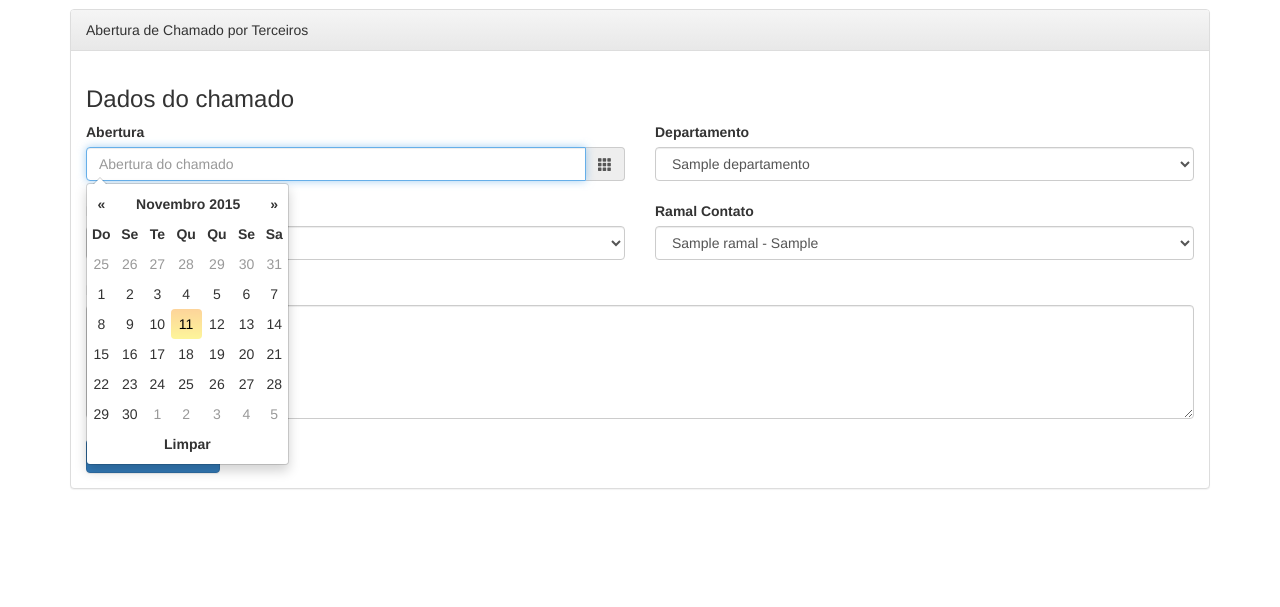
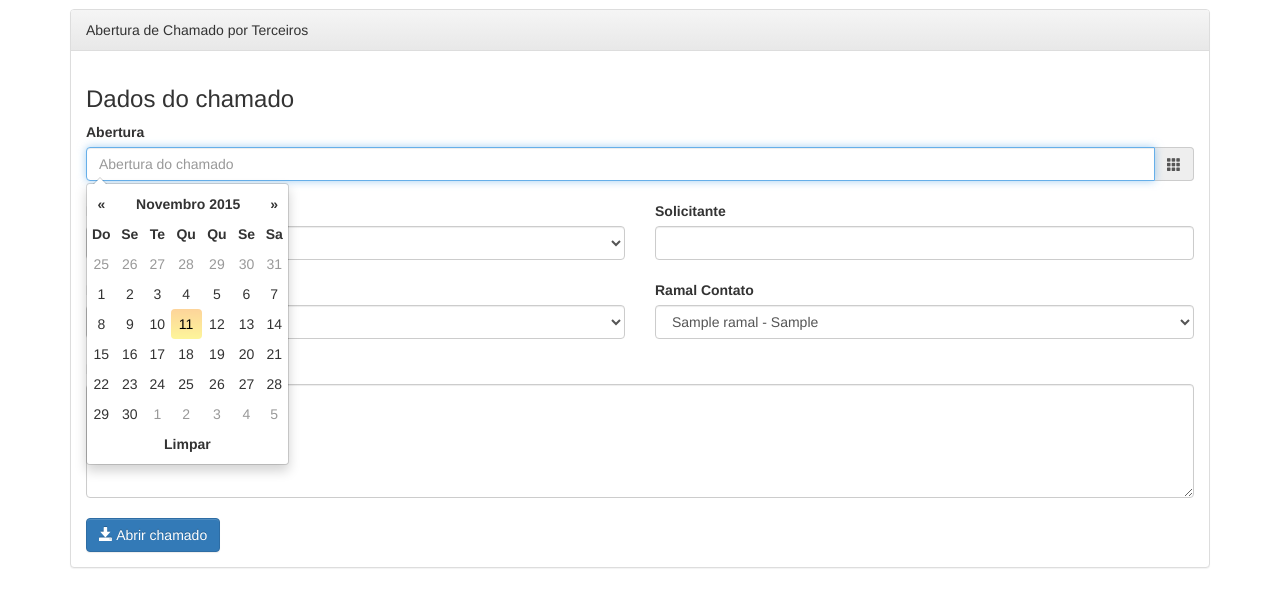
Before and after one commit to aleodoni/chamados, a Django app: page /telefonia/chamado_terceiro/ in a window 1280 px wide. Shown: the part 51-658 px from the top of the page. Run offline with Django 3.2, Linux system fonts and the light colour scheme; tables that the repository leaves empty hold one stand-in row (values such as "Sample post"); some libraries are stand-ins or nearby versions.

Commit message:
adicionado campo texto solicitante no chamado

```diff
--- a/telefonia/forms.py
+++ b/telefonia/forms.py
@@ -38,7 +38,7 @@ class TrocaForm(forms.ModelForm):
 class ChamadoTerceiroForm(forms.ModelForm):
 	class Meta:
 		model = Chamado
-		fields = ('id', 'abertura', 'departamento', 'ramal_atendimento', 'ramal_contato', 'problema')
+		fields = ('id', 'abertura', 'departamento', 'ramal_atendimento', 'ramal_contato', 'problema', 'solicitante')
 
 	id = forms.CharField(widget=forms.HiddenInput)
 	departamento = forms.ModelChoiceField(queryset=Departamento.objects.all(), empty_label=None)
--- a/telefonia/models.py
+++ b/telefonia/models.py
@@ -1,6 +1,7 @@
 # -*- coding: utf-8 -*-
 
 from django.db import models
+from django.conf import settings
 
 #--------------------------------------------------------------------------------------
 class Departamento(models.Model):
@@ -80,16 +81,17 @@ class Chamado(models.Model):
 	# status, urgencia e executor nao sao informados pelo usuario e o sistema devera buscar os valores
 	# padrao no banco de dados
 	# ATENCAO - deve-se alterar os valores abaixo (pk=?) para buscar os valores padrao do BD de cada um
+	#           estes valores foram definidos como variáveis globais no arquivo settings.py
 
 	def save(self, *args, **kwargs):
 		if getattr(self, 'status', None) == None:
-			status = Status.objects.get(pk=2)
+			status = Status.objects.get(pk=settings.STATUS_DEFAULT)
 			self.status = status
 		if getattr(self, 'urgencia', None) == None:
-			urgencia = Urgencia.objects.get(pk=2)
+			urgencia = Urgencia.objects.get(pk=settings.URGENCIA_DEFAULT)
 			self.urgencia = urgencia
 		if getattr(self, 'executor', None) == None:
-			executor = Executor.objects.get(pk=1)
+			executor = Executor.objects.get(pk=settings.EXECUTOR_DEFAULT)
 			self.executor = executor
 		super(Chamado, self).save(*args, **kwargs)
 
--- a/telefonia/templates/telefonia/chamado_terceiro.html
+++ b/telefonia/templates/telefonia/chamado_terceiro.html
@@ -32,27 +32,38 @@
         <input type="hidden" name="id" id="id" value="{{ form.id.value }}" />
 
         <div class="row">
-            <div class="col-sm-6">
+            <div class="col-sm-12">
                 <label for="abertura">Abertura</label>
             </div>
-            <div class="col-sm-6">
-                <label for="departamento">Departamento</label>
-            </div>
         </div>
-
         <div class="row">
-            <div class="col-sm-6">
+            <div class="col-sm-12">
                 <div class="input-group date">
                     <input id="abertura" name="abertura" class="form-control" value="{{ form.abertura.value|date:"d/m/Y" }}" data-date-format="dd/mm/yyyy" placeholder="Abertura do chamado" autofocus>
                     <span class="input-group-addon"><i class="glyphicon glyphicon-th"></i></span>
                 </div>
             </div>
+        </div>
+        <br/>
+
+        <div class="row">
+            <div class="col-sm-6">
+                <label for="departamento">Departamento</label>
+            </div>
+            <div class="col-sm-6">
+                <label for="departamento">Solicitante</label>
+            </div>
+        </div>
+        <div class="row">
             <div class="col-sm-6">
                 <select id="departamento" class="form-control" name="departamento">
                 {% for item in form.departamento.field.choices %}
                     <option value="{{ item.0 }}"{% if form.departamento.value == item.0 %}selected="selected"{% endif %}>{{ item.1 }}</option>
                 {% endfor %}
                 </select>
+            </div>
+            <div class="col-sm-6">
+                <input type="text" id="solicitante" name="solicitante" class="form-control">{{ form.solicitante.value }}</input>
             </div>
         </div>
         <br/>
```
Also changed, not shown: chamados/settings.py (+7 -0 lines), 3 other files.
